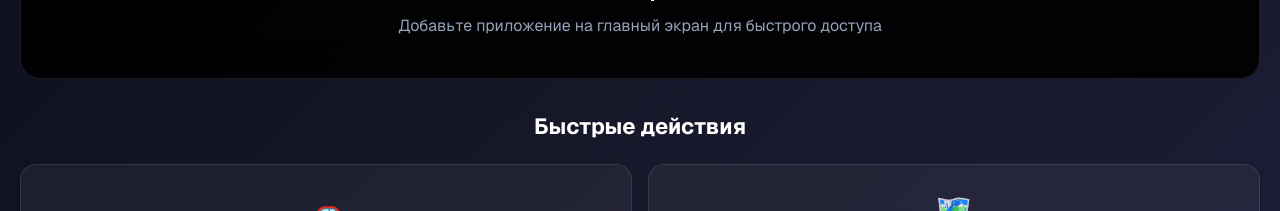
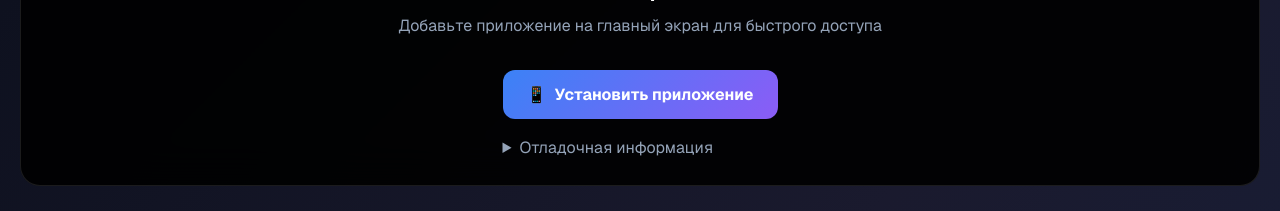
Before and after one commit to Belix887/parkovka-pwa-app, a Next.js app: page / in a window 1280 px wide. Shown: the part 431-642 px from the top of the page. Built offline with nearby package versions, Linux system fonts and the light colour scheme; no server answers.

Commit message:
Add debug info to PWA install button

```diff
--- a/src/components/pwa/PWAComponents.tsx
+++ b/src/components/pwa/PWAComponents.tsx
@@ -1,11 +1,24 @@
 "use client";
 
 import { usePWA } from '@/lib/pwa';
-import { useState } from 'react';
+import { useState, useEffect } from 'react';
 
 export function PWAInstallButton() {
   const { canInstall, isInstalled, installApp } = usePWA();
   const [isInstalling, setIsInstalling] = useState(false);
+  const [debugInfo, setDebugInfo] = useState('');
+
+  // Добавляем отладочную информацию
+  useEffect(() => {
+    const info = {
+      canInstall,
+      isInstalled,
+      userAgent: navigator.userAgent,
+      isHTTPS: location.protocol === 'https:',
+      hasServiceWorker: 'serviceWorker' in navigator
+    };
+    setDebugInfo(JSON.stringify(info, null, 2));
+  }, [canInstall, isInstalled]);
 
   if (isInstalled) {
     return (
@@ -18,30 +31,44 @@ export function PWAInstallButton() {
     );
   }
 
-  if (!canInstall) {
-    return null;
-  }
-
   const handleInstall = async () => {
+    console.log('Install button clicked');
     setIsInstalling(true);
     try {
       await installApp();
+      console.log('Install completed');
     } catch (error) {
       console.error('Installation failed:', error);
+      alert('Ошибка установки: ' + error);
     } finally {
       setIsInstalling(false);
     }
   };
 
   return (
+    <div style={{ textAlign: 'center' }}>
       <button
         onClick={handleInstall}
         disabled={isInstalling}
         className="pwa-install-btn"
+        style={{
+          background: 'linear-gradient(135deg, #3b82f6, #8b5cf6)',
+          color: 'white',
+          border: 'none',
+          borderRadius: '12px',
+          padding: '12px 24px',
+          fontSize: '16px',
+          fontWeight: 'bold',
+          cursor: 'pointer',
+          display: 'flex',
+          alignItems: 'center',
+          gap: '8px',
+          margin: '0 auto'
+        }}
       >
         {isInstalling ? (
           <>
-          <span className="loading-spinner"></span>
+            <span className="loading-spinner">⏳</span>
             Установка...
           </>
         ) : (
@@ -51,6 +78,22 @@ export function PWAInstallButton() {
           </>
         )}
       </button>
+
+      {/* Отладочная информация */}
+      <details style={{ marginTop: '16px', textAlign: 'left' }}>
+        <summary style={{ cursor: 'pointer', color: '#94a3b8' }}>Отладочная информация</summary>
+        <pre style={{
+          background: 'rgba(0,0,0,0.3)',
+          padding: '12px',
+          borderRadius: '8px',
+          fontSize: '12px',
+          color: '#94a3b8',
+          marginTop: '8px'
+        }}>
+          {debugInfo}
+        </pre>
+      </details>
+    </div>
   );
 }
 
```
Lines whose indentation alone changed are shown as unchanged.
